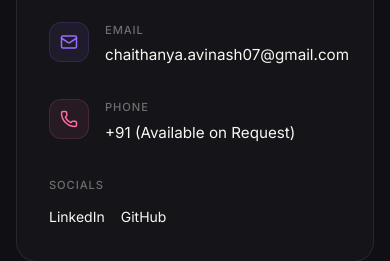
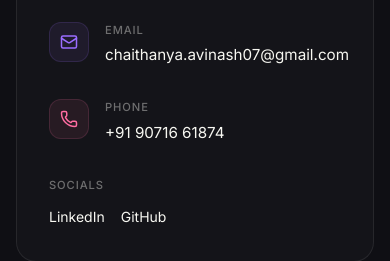
Before and after one commit to chaithanya-git-it/My_Portfolio_website, a Next.js app: page / in a window 390 px wide. Shown: the part 8380-8641 px from the top of the page. Built offline with nearby package versions, Linux system fonts and the light colour scheme.

Commit message:
fix: update phone number and GitHub link in Contact section

```diff
--- a/src/components/sections/Contact.tsx
+++ b/src/components/sections/Contact.tsx
@@ -17,10 +17,8 @@ const contactInfo = [
     icon: Phone,
     color: "#ff6da2",
     label: "Phone",
-    value: process.env.NEXT_PUBLIC_CONTACT_PHONE || "+91 (Available on Request)",
-    href: process.env.NEXT_PUBLIC_CONTACT_PHONE
-      ? `tel:${process.env.NEXT_PUBLIC_CONTACT_PHONE}`
-      : `mailto:${process.env.NEXT_PUBLIC_CONTACT_EMAIL || "chaithanya.avinash07@gmail.com"}?subject=Phone%20Number%20Request`
+    value: "+91 90716 61874",
+    href: "tel:+919071661874"
   },
 ];
 
```
